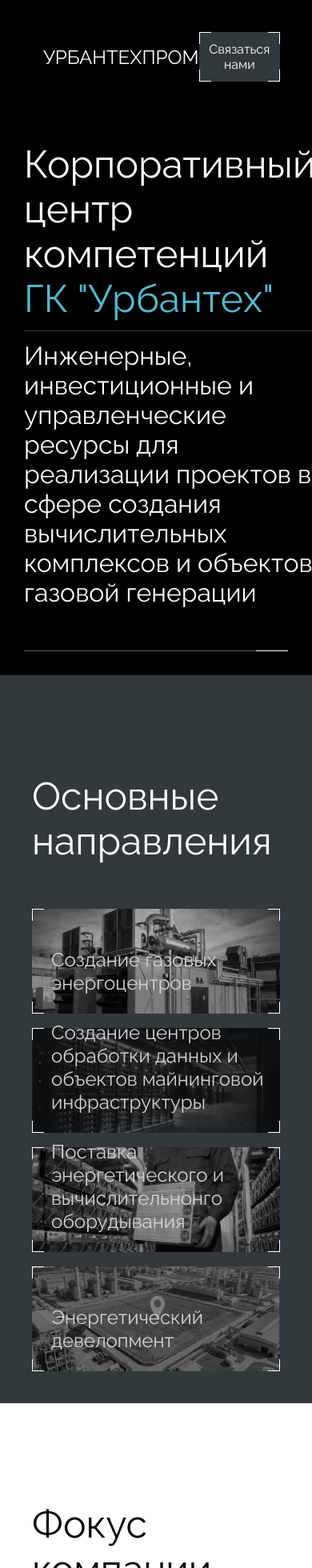
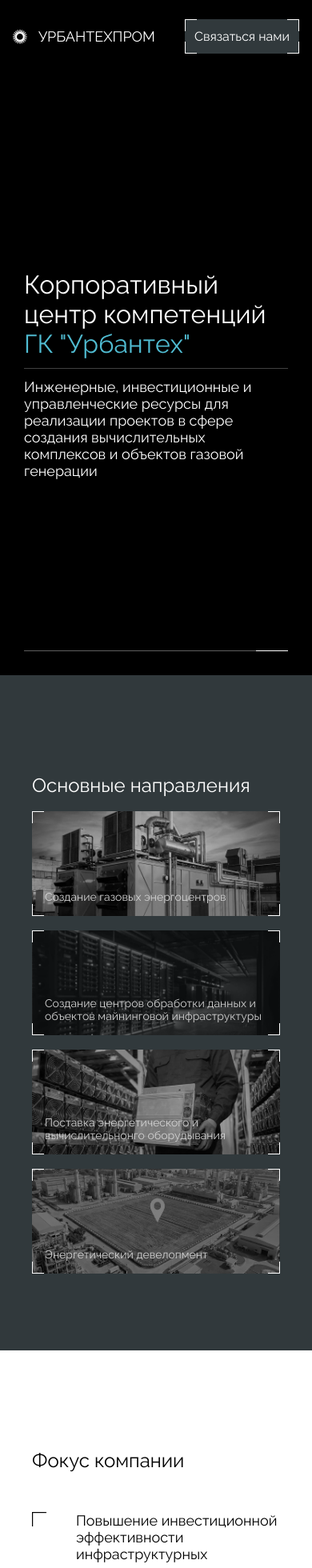
Before and after one commit to arsb29/urbantechprom, a Next.js app: page / in a window 390 px wide. Shown: the top 1960 px of the page at 80% size. Built offline with nearby package versions, Linux system fonts and the light colour scheme.

Commit message:
адаптив

```diff
--- a/src/components/DirectionsSection/DirectionsSection.module.css
+++ b/src/components/DirectionsSection/DirectionsSection.module.css
@@ -5,11 +5,17 @@
     flex-direction: column;
     gap: 57px;
     padding: var(--header-height) 40px 40px;
+    @media (max-width: 768px) {
+        gap: 18px;
+    }
 }
 
 .directionsTitle {
     font-size: 48px;
     color: white;
+    @media (max-width: 768px) {
+        font-size: 24px;
+    }
 }
 
 .directionsGrid {
@@ -37,5 +43,10 @@
     left: 24px;
     bottom: 24px;
     font-size: 24px;
-    max-width: 500px;
+    max-width: 100%;
+    @media (max-width: 768px) {
+        font-size: 14px;
+        left: 16px;
+        bottom: 16px;
+    }
 }
--- a/src/components/FocusSection/FocusSection.module.css
+++ b/src/components/FocusSection/FocusSection.module.css
@@ -8,6 +8,9 @@
 
 .title {
     font-size: 48px;
+    @media (max-width: 768px) {
+        font-size: 24px;
+    }
 }
 
 .list {
@@ -25,12 +28,14 @@
 .row {
     display: flex;
     gap: 37px;
+    & > :first-child {
+        flex-shrink: 0;
+    }
 }
 
 .description {
     font-size: 32px;
+    @media (max-width: 768px) {
+        font-size: 18px;
+    }
 }
-
-.logo {
-    color: #50BCD2;
-}
--- a/src/components/FocusSection/FocusSection.tsx
+++ b/src/components/FocusSection/FocusSection.tsx
@@ -1,5 +1,6 @@
 import styles from './FocusSection.module.css';
 import Logo from '@/assets/corner.svg';
+import {Icon} from "@/components/Icon/Icon";
 
 export function FocusSection() {
   return (
@@ -7,20 +8,17 @@
       <h2 className={styles.title}>Фокус компании</h2>
       <div className={styles.list}>
         <div className={styles.row}>
-          <Logo />
+          <Icon component={Logo} size={18} />
           <div className={styles.description}>Повышение инвестиционной эффективности инфраструктурных вычислительных центров</div>
         </div>
         <div className={styles.hr} />
         <div className={styles.row}>
-          <Logo />
+          <Icon component={Logo} size={18} />
           <div className={styles.description}>Формирование технологической и финансовой базы для развития цифровой экономики</div>
         </div>
         <div className={styles.hr} />
         <div className={styles.row}>
-          <div className={styles.logo}>
-
-            <Logo className={styles.logo} />
-          </div>
+          <Icon component={Logo} size={18} />
           <div className={styles.description}>Сокращение сроков вывода мощностей на рынок</div>
         </div>
       </div>
--- a/src/components/Footer/Footer.module.css
+++ b/src/components/Footer/Footer.module.css
@@ -30,6 +30,9 @@
     display: flex;
     flex-direction: column;
     gap: 8px;
+    @media (max-width: 768px) {
+        text-align: center;
+    }
 }
 
 .link {
--- a/src/components/Footer/Footer.tsx
+++ b/src/components/Footer/Footer.tsx
@@ -3,6 +3,7 @@
 import Logo from '@/assets/logoBlack.svg';
 import text from "@/assets/text.png";
 import Image from "next/image";
+import {Icon} from "@/components/Icon/Icon";
 
 export function Footer() {
   return (
@@ -10,7 +11,7 @@
       <div className={styles.footerContent}>
         <div className={styles.footerInfo}>
           <div className={styles.footerLogo}>
-            <Logo />
+            <Icon component={Logo} size={24} />
             <span className={styles.footerLogoText}>УРБАНТЕХПРОМ</span>
           </div>
             <p>ООО &quot;УРБАНТЕХПРОМ&quot;</p>
--- a/src/components/Header/Header.module.css
+++ b/src/components/Header/Header.module.css
@@ -9,6 +9,9 @@
     width: 100%;
     backdrop-filter: blur(10px);
     -webkit-backdrop-filter: blur(10px);
+    @media (max-width: 768px) {
+        padding: 24px 16px;
+    }
 }
 
 .titleWithLogo {
@@ -19,6 +22,9 @@
 
 .title {
     font-size: 24px;
+    @media (max-width: 768px) {
+        font-size: 18px;
+    }
 }
 
 .button {
--- a/src/components/Header/Header.tsx
+++ b/src/components/Header/Header.tsx
@@ -5,15 +5,17 @@
 import Logo from '@/assets/logo.svg';
 import {WithCorners} from "@/components/WithCorners/WithCorners";
 import { ContactModal } from '@/components/ContactModal';
+import {Icon} from "@/components/Icon/Icon";
+import {useIsMobile} from "@/hooks";
 
 export function Header() {
   const [isModalOpen, setIsModalOpen] = useState(false);
-
+  const isMobile = useIsMobile()
   return (
     <>
       <header className={styles.container}>
         <div className={styles.titleWithLogo}>
-          <Logo />
+          <Icon component={Logo} size={isMobile ? 18 : 34} />
           <span className={styles.title}>УРБАНТЕХПРОМ</span>
         </div>
         <WithCorners>
--- a/src/components/HeroSection/HeroSection.module.css
+++ b/src/components/HeroSection/HeroSection.module.css
@@ -26,6 +26,9 @@
 
 .title {
     font-size: 48px;
+    @media (max-width: 768px) {
+        font-size: 32px;
+    }
 }
 
 .highlight {
@@ -40,6 +43,9 @@
 
 .description {
     font-size: 32px;
+    @media (max-width: 768px) {
+        font-size: 18px;
+    }
 }
 
 .lines {
--- /dev/null
+++ b/src/components/Icon/Icon.module.css
@@ -0,0 +1,6 @@
+.logo {
+    & > svg {
+        width: 100%;
+        height: 100%;
+    }
+}
--- /dev/null
+++ b/src/components/Icon/Icon.tsx
@@ -0,0 +1,16 @@
+import {ComponentType} from "react";
+import styles from './Icon.module.css'
+
+type Props = {
+  component: ComponentType<any>;
+  size?: number;
+  height?: number;
+  width?: number;
+}
+
+export function Icon(props: Props) {
+  const {component: Component, width = 34, height = 34, size} = props;
+  return (
+    <div className={styles.logo} style={{width: `${size || width}px`, height: `${size || height}px`}}><Component /></div>
+  )
+}
--- /dev/null
+++ b/src/hooks/index.ts
@@ -0,0 +1,2 @@
+export { useBreakpoint, useIsMobile, useIsTablet, useIsDesktop } from './useBreakpoint';
+export type { Breakpoint } from './useBreakpoint';
--- /dev/null
+++ b/src/hooks/useBreakpoint.ts
@@ -0,0 +1,68 @@
+'use client';
+
+import { useState, useEffect } from 'react';
+
+export type Breakpoint = 'mobile' | 'tablet' | 'desktop';
+
+interface BreakpointValues {
+  mobile: number;
+  tablet: number;
+  desktop: number;
+}
+
+const BREAKPOINTS: BreakpointValues = {
+  mobile: 0,
+  tablet: 768,
+  desktop: 1024,
+};
+
+export function useBreakpoint(): Breakpoint {
+  const [breakpoint, setBreakpoint] = useState<Breakpoint>('desktop');
+  const [isMounted, setIsMounted] = useState(false);
+
+  useEffect(() => {
+    setIsMounted(true);
+
+    const getBreakpoint = (): Breakpoint => {
+      const width = window.innerWidth;
+
+      if (width < BREAKPOINTS.tablet) {
+        return 'mobile';
+      } else if (width < BREAKPOINTS.desktop) {
+        return 'tablet';
+      } else {
+        return 'desktop';
+      }
+    };
+
+    setBreakpoint(getBreakpoint());
+
+    const handleResize = () => {
+      setBreakpoint(getBreakpoint());
+    };
+
+    window.addEventListener('resize', handleResize);
+
+    return () => {
+      window.removeEventListener('resize', handleResize);
+    };
+  }, []);
+
+  // Возвращаем 'desktop' до монтирования компонента для правильной SSR
+  return isMounted ? breakpoint : 'desktop';
+}
+
+export function useIsMobile(): boolean {
+  const breakpoint = useBreakpoint();
+  return breakpoint === 'mobile';
+}
+
+export function useIsTablet(): boolean {
+  const breakpoint = useBreakpoint();
+  return breakpoint === 'tablet';
+}
+
+export function useIsDesktop(): boolean {
+  const breakpoint = useBreakpoint();
+  return breakpoint === 'desktop';
+}
```
Also changed, not shown: src/assets/logo.svg.
